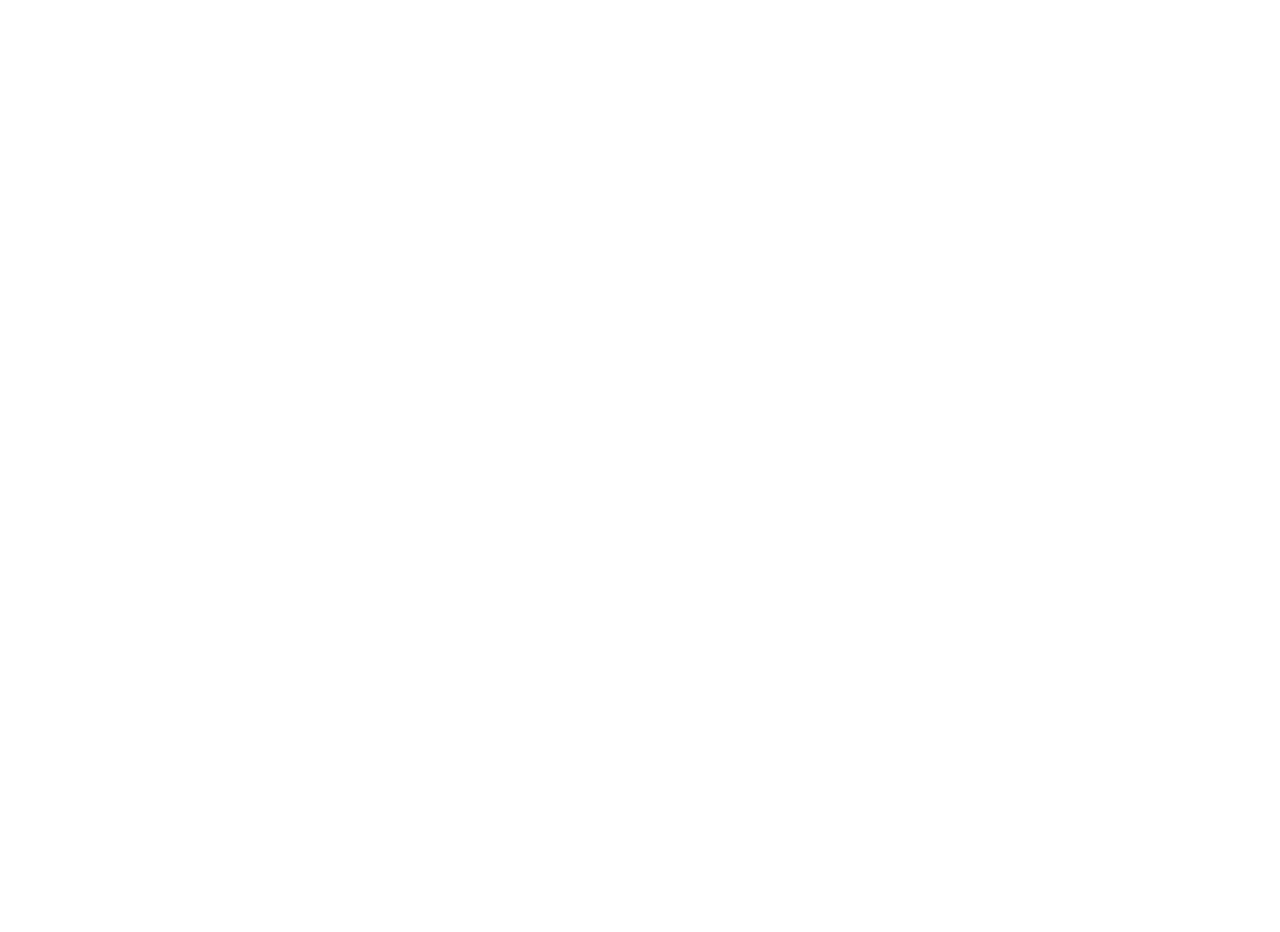
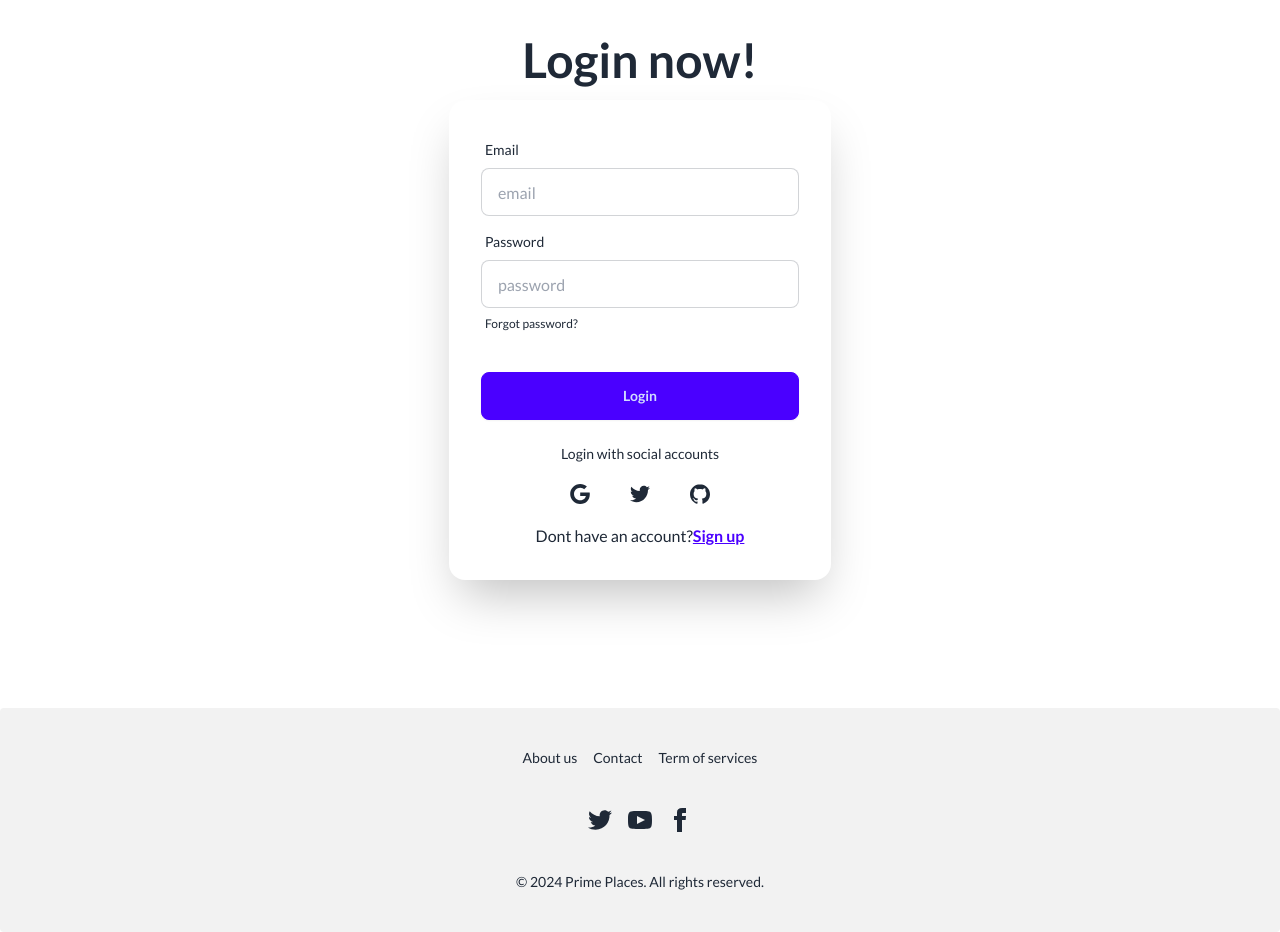
Before and after one commit to nhwnahid007/prime-places, a React (Vite) app: page /login in a window 1280 px wide. Before the commit this address had no page. Shown: the part 160-1092 px from the top of the page. Before the commit the page ends 800 px from the top, so only its background shows below. Built offline with nearby package versions, Linux system fonts and the light colour scheme.

Commit message:
added sign in and log in pages

```diff
--- a/index.html
+++ b/index.html
@@ -7,7 +7,7 @@
     <title>Prime Places</title>
   </head>
   <body class="font-lato">
-    <div id="root"></div>
+    <div class="container mx-auto" id="root"></div>
     <script type="module" src="/src/main.jsx"></script>
   </body>
 </html>
--- /dev/null
+++ b/src/components/footer/Footer.jsx
@@ -0,0 +1,54 @@
+const Footer = () => {
+  return (
+    <footer className="footer footer-center p-10 bg-base-200 text-base-content rounded">
+      <nav className="grid grid-flow-col gap-4">
+        <a className="link link-hover">About us</a>
+        <a className="link link-hover">Contact</a>
+        <a className="link link-hover">Term of services</a>
+
+      </nav>
+      <nav>
+        <div className="grid grid-flow-col gap-4">
+          <a>
+            <svg
+              xmlns="http://www.w3.org/2000/svg"
+              width="24"
+              height="24"
+              viewBox="0 0 24 24"
+              className="fill-current"
+            >
+              <path d="M24 4.557c-.883.392-1.832.656-2.828.775 1.017-.609 1.798-1.574 2.165-2.724-.951.564-2.005.974-3.127 1.195-.897-.957-2.178-1.555-3.594-1.555-3.179 0-5.515 2.966-4.797 6.045-4.091-.205-7.719-2.165-10.148-5.144-1.29 2.213-.669 5.108 1.523 6.574-.806-.026-1.566-.247-2.229-.616-.054 2.281 1.581 4.415 3.949 4.89-.693.188-1.452.232-2.224.084.626 1.956 2.444 3.379 4.6 3.419-2.07 1.623-4.678 2.348-7.29 2.04 2.179 1.397 4.768 2.212 7.548 2.212 9.142 0 14.307-7.721 13.995-14.646.962-.695 1.797-1.562 2.457-2.549z"></path>
+            </svg>
+          </a>
+          <a>
+            <svg
+              xmlns="http://www.w3.org/2000/svg"
+              width="24"
+              height="24"
+              viewBox="0 0 24 24"
+              className="fill-current"
+            >
+              <path d="M19.615 3.184c-3.604-.246-11.631-.245-15.23 0-3.897.266-4.356 2.62-4.385 8.816.029 6.185.484 8.549 4.385 8.816 3.6.245 11.626.246 15.23 0 3.897-.266 4.356-2.62 4.385-8.816-.029-6.185-.484-8.549-4.385-8.816zm-10.615 12.816v-8l8 3.993-8 4.007z"></path>
+            </svg>
+          </a>
+          <a>
+            <svg
+              xmlns="http://www.w3.org/2000/svg"
+              width="24"
+              height="24"
+              viewBox="0 0 24 24"
+              className="fill-current"
+            >
+              <path d="M9 8h-3v4h3v12h5v-12h3.642l.358-4h-4v-1.667c0-.955.192-1.333 1.115-1.333h2.885v-5h-3.808c-3.596 0-5.192 1.583-5.192 4.615v3.385z"></path>
+            </svg>
+          </a>
+        </div>
+      </nav>
+      <aside>
+      <p>&copy; {new Date().getFullYear()} Prime Places. All rights reserved.</p>
+      </aside>
+    </footer>
+  );
+};
+
+export default Footer;
--- /dev/null
+++ b/src/components/updateProfile/UpdateProfile.jsx
@@ -0,0 +1,11 @@
+
+
+const UpdateProfile = () => {
+    return (
+        <div>
+            <p>Update Profile</p>
+        </div>
+    );
+};
+
+export default UpdateProfile;
--- a/src/layout/Root.jsx
+++ b/src/layout/Root.jsx
@@ -1,5 +1,6 @@
 import { Outlet } from "react-router-dom";
 import Navbar from "../shared/navbar/Navbar";
+import Footer from "../components/footer/Footer";
 
 
 const Root = () => {
@@ -7,6 +8,7 @@
         <div>
             <Navbar></Navbar>
             <Outlet></Outlet>
+            <Footer></Footer>
         </div>
     );
 };
--- /dev/null
+++ b/src/pages/Login/Login.jsx
@@ -0,0 +1,77 @@
+import { Link } from "react-router-dom";
+
+const Login = () => {
+  return (
+    <div>
+      <div className="hero min-h-screen">
+        <div className="hero-content flex-col ">
+          <div className="text-center ">
+            <h1 className="text-5xl font-bold">Login now!</h1>
+          </div>
+          <div className="card shrink-0 w-full max-w-sm shadow-2xl bg-base-100">
+            <form className="card-body">
+              <div className="form-control">
+                <label className="label">
+                  <span className="label-text">Email</span>
+                </label>
+                <input
+                  type="email"
+                  placeholder="email"
+                  className="input input-bordered"
+                  required
+                />
+              </div>
+              <div className="form-control">
+                <label className="label">
+                  <span className="label-text">Password</span>
+                </label>
+                <input
+                  type="password"
+                  placeholder="password"
+                  className="input input-bordered"
+                  required
+                />
+                <label className="label">
+                  <a href="#" className="label-text-alt link link-hover">
+                    Forgot password?
+                  </a>
+                </label>
+              </div>
+              <div className="form-control mt-6">
+                <button className="btn btn-primary">Login</button>
+              </div>
+
+              <div className="flex items-center pt-4 space-x-1">
+		<div className="flex-1 h-px sm:w-16 dark:bg-gray-300"></div>
+		<p className="px-3 text-center text-sm dark:text-gray-600">Login with social accounts</p>
+		<div className="flex-1 h-px sm:w-16 dark:bg-gray-300"></div>
+	</div>
+	<div className="flex justify-center space-x-4">
+		<button aria-label="Log in with Google" className="p-3 rounded-sm">
+			<svg xmlns="http://www.w3.org/2000/svg" viewBox="0 0 32 32" className="w-5 h-5 fill-current">
+				<path d="M16.318 13.714v5.484h9.078c-0.37 2.354-2.745 6.901-9.078 6.901-5.458 0-9.917-4.521-9.917-10.099s4.458-10.099 9.917-10.099c3.109 0 5.193 1.318 6.38 2.464l4.339-4.182c-2.786-2.599-6.396-4.182-10.719-4.182-8.844 0-16 7.151-16 16s7.156 16 16 16c9.234 0 15.365-6.49 15.365-15.635 0-1.052-0.115-1.854-0.255-2.651z"></path>
+			</svg>
+		</button>
+		<button aria-label="Log in with Twitter" className="p-3 rounded-sm">
+			<svg xmlns="http://www.w3.org/2000/svg" viewBox="0 0 32 32" className="w-5 h-5 fill-current">
+				<path d="M31.937 6.093c-1.177 0.516-2.437 0.871-3.765 1.032 1.355-0.813 2.391-2.099 2.885-3.631-1.271 0.74-2.677 1.276-4.172 1.579-1.192-1.276-2.896-2.079-4.787-2.079-3.625 0-6.563 2.937-6.563 6.557 0 0.521 0.063 1.021 0.172 1.495-5.453-0.255-10.287-2.875-13.52-6.833-0.568 0.964-0.891 2.084-0.891 3.303 0 2.281 1.161 4.281 2.916 5.457-1.073-0.031-2.083-0.328-2.968-0.817v0.079c0 3.181 2.26 5.833 5.26 6.437-0.547 0.145-1.131 0.229-1.724 0.229-0.421 0-0.823-0.041-1.224-0.115 0.844 2.604 3.26 4.5 6.14 4.557-2.239 1.755-5.077 2.801-8.135 2.801-0.521 0-1.041-0.025-1.563-0.088 2.917 1.86 6.36 2.948 10.079 2.948 12.067 0 18.661-9.995 18.661-18.651 0-0.276 0-0.557-0.021-0.839 1.287-0.917 2.401-2.079 3.281-3.396z"></path>
+			</svg>
+		</button>
+		<button aria-label="Log in with GitHub" className="p-3 rounded-sm">
+			<svg xmlns="http://www.w3.org/2000/svg" viewBox="0 0 32 32" className="w-5 h-5 fill-current">
+				<path d="M16 0.396c-8.839 0-16 7.167-16 16 0 7.073 4.584 13.068 10.937 15.183 0.803 0.151 1.093-0.344 1.093-0.772 0-0.38-0.009-1.385-0.015-2.719-4.453 0.964-5.391-2.151-5.391-2.151-0.729-1.844-1.781-2.339-1.781-2.339-1.448-0.989 0.115-0.968 0.115-0.968 1.604 0.109 2.448 1.645 2.448 1.645 1.427 2.448 3.744 1.74 4.661 1.328 0.14-1.031 0.557-1.74 1.011-2.135-3.552-0.401-7.287-1.776-7.287-7.907 0-1.751 0.62-3.177 1.645-4.297-0.177-0.401-0.719-2.031 0.141-4.235 0 0 1.339-0.427 4.4 1.641 1.281-0.355 2.641-0.532 4-0.541 1.36 0.009 2.719 0.187 4 0.541 3.043-2.068 4.381-1.641 4.381-1.641 0.859 2.204 0.317 3.833 0.161 4.235 1.015 1.12 1.635 2.547 1.635 4.297 0 6.145-3.74 7.5-7.296 7.891 0.556 0.479 1.077 1.464 1.077 2.959 0 2.14-0.020 3.864-0.020 4.385 0 0.416 0.28 0.916 1.104 0.755 6.4-2.093 10.979-8.093 10.979-15.156 0-8.833-7.161-16-16-16z"></path>
+			</svg>
+		</button>
+	</div>
+	<p className=" text-center sm:px-6 dark:text-gray-600">Dont have an account?
+		<Link  rel="noopener noreferrer" to='/register' className="underline text-primary font-bold dark:text-gray-800">Sign up</Link>
+	</p>
+            </form>
+          </div>
+        </div>
+      </div>
+    </div>
+  );
+};
+
+export default Login;
--- /dev/null
+++ b/src/pages/Register/Register.jsx
@@ -0,0 +1,40 @@
+import { Link } from "react-router-dom";
+
+
+const Register = () => {
+    return (
+        <div className="hero min-h-screen">
+  <div className="hero-content flex-col">
+    <div className="text-center ">
+      <h1 className="text-5xl font-bold">Register now!</h1>
+
+    </div>
+    <div className="card shrink-0 w-full max-w-sm shadow-2xl bg-base-100">
+      <form className="card-body">
+        <div className="form-control">
+          <label className="label">
+            <span className="label-text">Email</span>
+          </label>
+          <input type="email" placeholder="email" className="input input-bordered" required />
+        </div>
+        <div className="form-control">
+          <label className="label">
+            <span className="label-text">Password</span>
+          </label>
+          <input type="password" placeholder="password" className="input input-bordered" required />
+
+        </div>
+        <div className="form-control mt-6">
+          <button className="btn btn-primary">Register</button>
+        </div>
+        <p>Already have an account? Please <span className="text-primary font-bold"><Link to="/login" >Sign in</Link></span> </p>
+      </form>
+    </div>
+  </div>
+</div>
+
+
+    );
+};
+
+export default Register;
--- a/src/shared/navbar/Navbar.jsx
+++ b/src/shared/navbar/Navbar.jsx
@@ -1,63 +1,51 @@
 import { FaBars } from "react-icons/fa";
+import { Link, NavLink } from "react-router-dom";
 
 const Navbar = () => {
+  const navLinks = (
+    <>
+      <li>
+        <NavLink to="/">Home</NavLink>
+      </li>
+
+      <li>
+        <NavLink to="/update">Update Profile</NavLink>
+      </li>
+    </>
+  );
   return (
     <div className="navbar bg-base-100">
       <div className="navbar-start">
         <div className="dropdown">
           <div tabIndex={0} role="button" className="btn btn-ghost lg:hidden">
-          <FaBars className="text-2xl" />
+            <FaBars className="text-2xl" />
           </div>
           <ul
             tabIndex={0}
             className="menu menu-sm dropdown-content mt-3 z-[1] p-2 shadow bg-base-100 rounded-box w-52"
           >
-            <li>
-              <a>Item 1</a>
-            </li>
-            <li>
-              <a>Parent</a>
-              <ul className="p-2">
-                <li>
-                  <a>Submenu 1</a>
-                </li>
-                <li>
-                  <a>Submenu 2</a>
-                </li>
-              </ul>
-            </li>
-            <li>
-              <a>Item 3</a>
-            </li>
+            {/* li */}
+            {navLinks}
           </ul>
         </div>
-        <a className="btn btn-ghost flex items-center text-xl"> <img className="w-7" src="https://i.ibb.co/mJ1wHr2/primeplaces.png" alt="" /> Prime Places</a>
+        <a className="btn btn-ghost flex items-center text-xl">
+          {" "}
+          <img
+            className="w-7"
+            src="https://i.ibb.co/mJ1wHr2/primeplaces.png"
+            alt=""
+          />{" "}
+          Prime Places
+        </a>
       </div>
       <div className="navbar-center hidden lg:flex">
         <ul className="menu menu-horizontal px-1">
-          <li>
-            <a>Item 1</a>
-          </li>
-          <li>
-            <details>
-              <summary>Parent</summary>
-              <ul className="p-2">
-                <li>
-                  <a>Submenu 1</a>
-                </li>
-                <li>
-                  <a>Submenu 2</a>
-                </li>
-              </ul>
-            </details>
-          </li>
-          <li>
-            <a>Item 3</a>
-          </li>
+          {/*  */}
+          {navLinks}
         </ul>
       </div>
       <div className="navbar-end">
-        <a className="btn">Button</a>
+        <Link to='/login' className="btn">Sign  in</Link>
       </div>
     </div>
   );
```
Also changed, not shown: src/routes/routes.jsx (+16 -1 lines).
